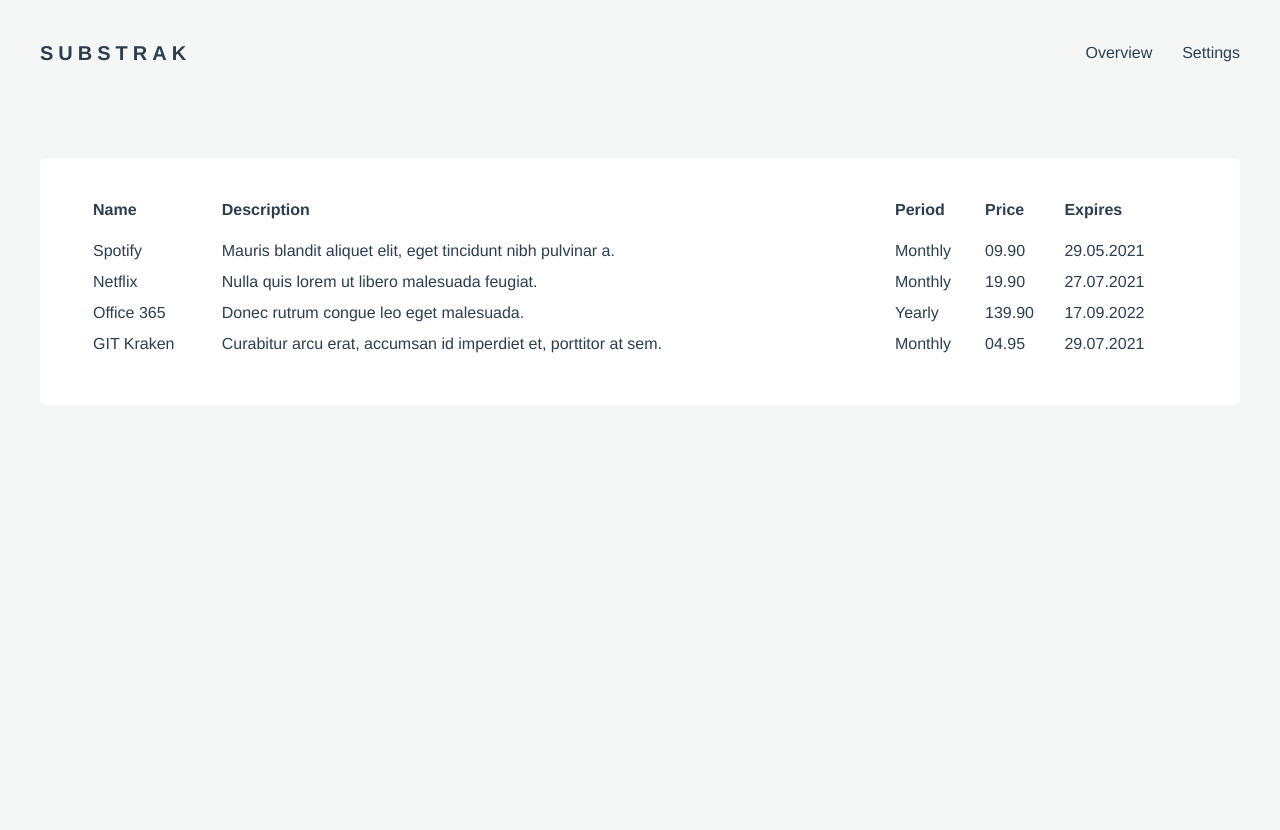
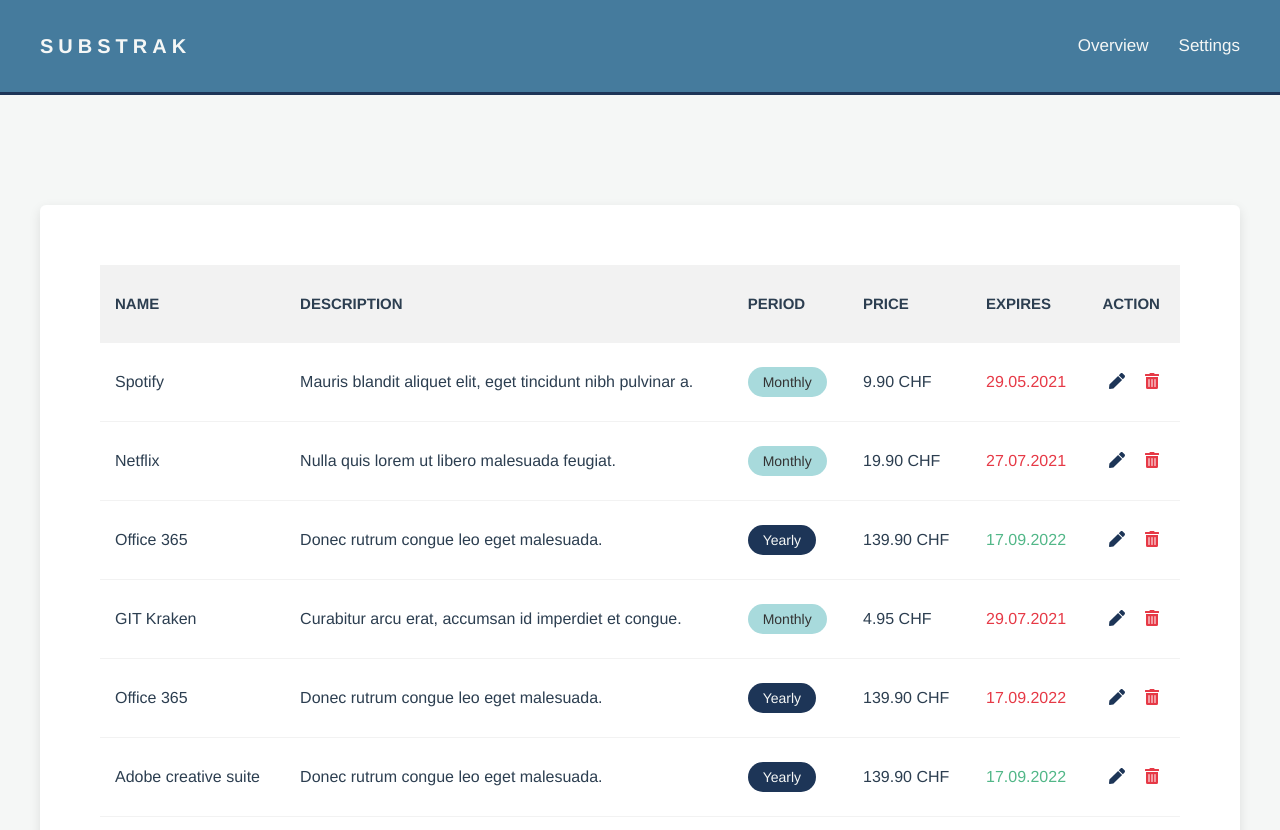
Before and after one commit to lcdave/substrak, a Vue app: page / in a window 1280 px wide. Shown: the top 830 px of the page. Before the commit the page ends 800 px from the top, so only its background shows below. Built offline with nearby package versions, Linux system fonts and the light colour scheme.

Commit message:
implements global list styling and static data, adds header styling

```diff
--- a/package.json
+++ b/package.json
@@ -8,6 +8,12 @@
     "lint": "vue-cli-service lint"
   },
   "dependencies": {
+    "@fortawesome/fontawesome-free": "^5.15.3",
+    "@fortawesome/fontawesome-svg-core": "^1.2.35",
+    "@fortawesome/free-brands-svg-icons": "^5.15.3",
+    "@fortawesome/free-regular-svg-icons": "^5.15.3",
+    "@fortawesome/free-solid-svg-icons": "^5.15.3",
+    "@fortawesome/vue-fontawesome": "^3.0.0-4",
     "core-js": "^3.6.5",
     "vue": "^3.0.0",
     "vue-router": "^4.0.0-0"
--- a/src/components/List.vue
+++ b/src/components/List.vue
@@ -9,36 +9,75 @@
             <th>Period</th>
             <th>Price</th>
             <th>Expires</th>
+            <th>Action</th>
           </tr>
         </thead>
         <tbody>
           <tr>
             <td>Spotify</td>
             <td>Mauris blandit aliquet elit, eget tincidunt nibh pulvinar a.</td>
-            <td>Monthly</td>
-            <td>09.90</td>
-            <td>29.05.2021</td>
+            <td><span class="tag var_monthly">Monthly</span></td>
+            <td>9.90 CHF</td>
+            <td class="expires-soon">29.05.2021</td>
+            <td class="icons">
+              <font-awesome-icon :icon="penIcon" />
+              <font-awesome-icon :icon="trashIcon" />
+            </td>
           </tr>
           <tr>
             <td>Netflix</td>
             <td>Nulla quis lorem ut libero malesuada feugiat.</td>
-            <td>Monthly</td>
-            <td>19.90</td>
-            <td>27.07.2021</td>
+            <td><span class="tag var_monthly">Monthly</span></td>
+            <td>19.90 CHF</td>
+            <td class="expires-soon">27.07.2021</td>
+            <td class="icons">
+              <font-awesome-icon :icon="penIcon" />
+              <font-awesome-icon :icon="trashIcon" />
+            </td>
           </tr>
           <tr>
             <td>Office 365</td>
             <td>Donec rutrum congue leo eget malesuada.</td>
-            <td>Yearly</td>
-            <td>139.90</td>
-            <td>17.09.2022</td>
+            <td><span class="tag var_yearly">Yearly</span></td>
+            <td>139.90 CHF</td>
+            <td class="expires-late">17.09.2022</td>
+            <td class="icons">
+              <font-awesome-icon :icon="penIcon" />
+              <font-awesome-icon :icon="trashIcon" />
+            </td>
           </tr>
           <tr>
             <td>GIT Kraken</td>
-            <td>Curabitur arcu erat, accumsan id imperdiet et, porttitor at sem.</td>
-            <td>Monthly</td>
-            <td>04.95</td>
-            <td>29.07.2021</td>
+            <td>Curabitur arcu erat, accumsan id imperdiet et congue.</td>
+            <td><span class="tag var_monthly">Monthly</span></td>
+            <td>4.95 CHF</td>
+            <td class="expires-soon">29.07.2021</td>
+            <td class="icons">
+              <font-awesome-icon :icon="penIcon" />
+              <font-awesome-icon :icon="trashIcon" />
+            </td>
+          </tr>
+          <tr>
+            <td>Office 365</td>
+            <td>Donec rutrum congue leo eget malesuada.</td>
+            <td><span class="tag var_yearly">Yearly</span></td>
+            <td>139.90 CHF</td>
+            <td class="expires-soon">17.09.2022</td>
+            <td class="icons">
+              <font-awesome-icon :icon="penIcon" />
+              <font-awesome-icon :icon="trashIcon" />
+            </td>
+          </tr>
+          <tr>
+            <td>Adobe creative suite</td>
+            <td>Donec rutrum congue leo eget malesuada.</td>
+            <td><span class="tag var_yearly">Yearly</span></td>
+            <td>139.90 CHF</td>
+            <td class="expires-late">17.09.2022</td>
+            <td class="icons">
+              <font-awesome-icon :icon="penIcon" />
+              <font-awesome-icon :icon="trashIcon" />
+            </td>
           </tr>
         </tbody>
       </table>
@@ -47,8 +86,19 @@
 </template>
 
 <script>
+import { FontAwesomeIcon } from '@fortawesome/vue-fontawesome'
+import { faPen, faTrashAlt } from '@fortawesome/free-solid-svg-icons'
+
 export default {
-
+  data () {
+    return {
+      penIcon: faPen,
+      trashIcon: faTrashAlt,
+    }
+  },
+  components: {
+    FontAwesomeIcon
+  }
 }
 </script>
 
--- a/src/main.ts
+++ b/src/main.ts
@@ -4,6 +4,5 @@
 
 import './scss/app.scss'
 
-createApp(App)
-  .use(router)
-  .mount('#app')
+const app = createApp(App)
+app.use(router).mount('#app')
--- a/src/scss/_global.scss
+++ b/src/scss/_global.scss
@@ -1,6 +1,8 @@
 body {
   font-size: 16px;
   background: $c-white;
+  padding: 0;
+  margin: 0;
 }
 
 img {
@@ -8,6 +10,19 @@
   width: 100%;
 }
 
+header {
+  background-color: #457b9d;
+  margin-bottom: 110px;
+
+  &:after {
+    content: '';
+    width: 100%;
+    height: 3px;
+    background-color: #1d3557;
+    display: block;
+  }
+}
+
 .container {
   max-width: 1200px;
   margin: 0 auto;
--- a/src/scss/components/_list.scss
+++ b/src/scss/components/_list.scss
@@ -1,20 +1,27 @@
 .list {
   background-color: #ffffff;
-  padding: 40px 50px;
+  padding: 60px;
   border-radius: 6px;
+  box-shadow: rgba(0, 0, 0, 0.1) 0px 4px 12px;
 
   table {
     width: 100%;
+    border-collapse: collapse;
 
     th,
     td {
       text-align: left;
+      border-bottom: 1px solid #f2f2f2;
     }
 
     thead {
       tr {
         th {
-          padding-bottom: 20px;
+          background: #f2f2f2;
+          vertical-align: middle;
+          padding: 30px 15px;
+          text-transform: uppercase;
+          font-size: 15px;
         }
       }
     }
@@ -22,9 +29,55 @@
     tbody {
       tr {
         td {
-          padding-bottom: 10px;
+          padding: 30px 15px;
+
+          &.expires-soon {
+            color: #e63946;
+          }
+
+          &.expires-late {
+            color: #52b788;
+          }
+
+          &.icons {
+            text-align: center;
+
+            svg {
+              padding-right: 20px;
+              cursor: pointer;
+
+              &.fa-trash-alt {
+                color: #e63946;
+              }
+
+              &.fa-pen {
+                color: #1d3557;
+              }
+
+              &:last-child {
+                padding-right: 0;
+              }
+            }
+          }
         }
       }
     }
   }
+
+  .tag {
+    color: #333333;
+    background: #a8dadc;
+    padding: 7px 15px;
+    border-radius: 30px;
+    font-size: 14px;
+
+    &.var_monthly {
+      background: #a8dadc;
+    }
+
+    &.var_yearly {
+      background: #1d3557;
+      color: $c-white;
+    }
+  }
 }
--- a/src/scss/components/_topbar.scss
+++ b/src/scss/components/_topbar.scss
@@ -3,7 +3,7 @@
   justify-content: space-between;
   align-items: center;
   padding: 20px 0;
-  margin-bottom: 60px;
+  color: $c-white;
 
   .logo {
     flex: 0 0 10%;
@@ -20,6 +20,7 @@
       li {
         display: inline;
         margin-right: 30px;
+        font-size: 17px;
 
         &:last-child {
           margin-right: 0;
```
Also changed, not shown: 2 other files (tests, documents, lock files or other folders).
